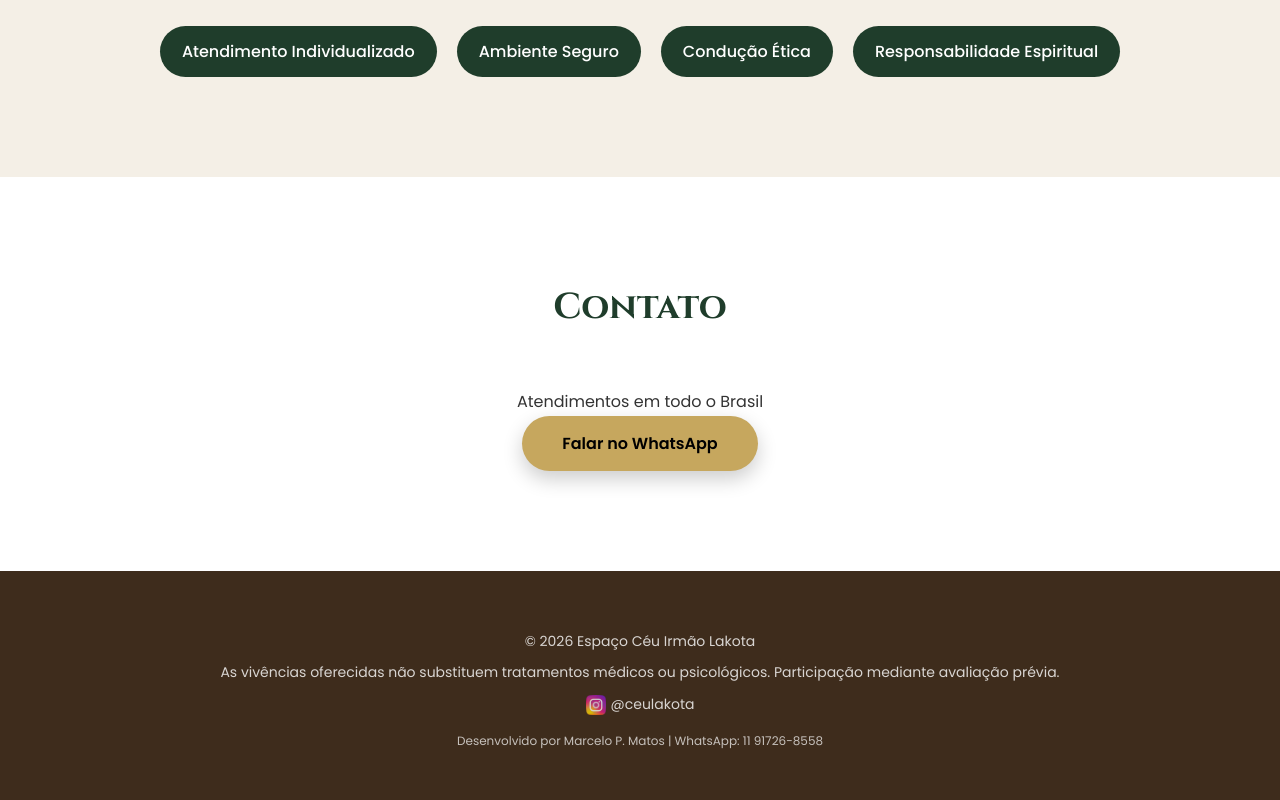
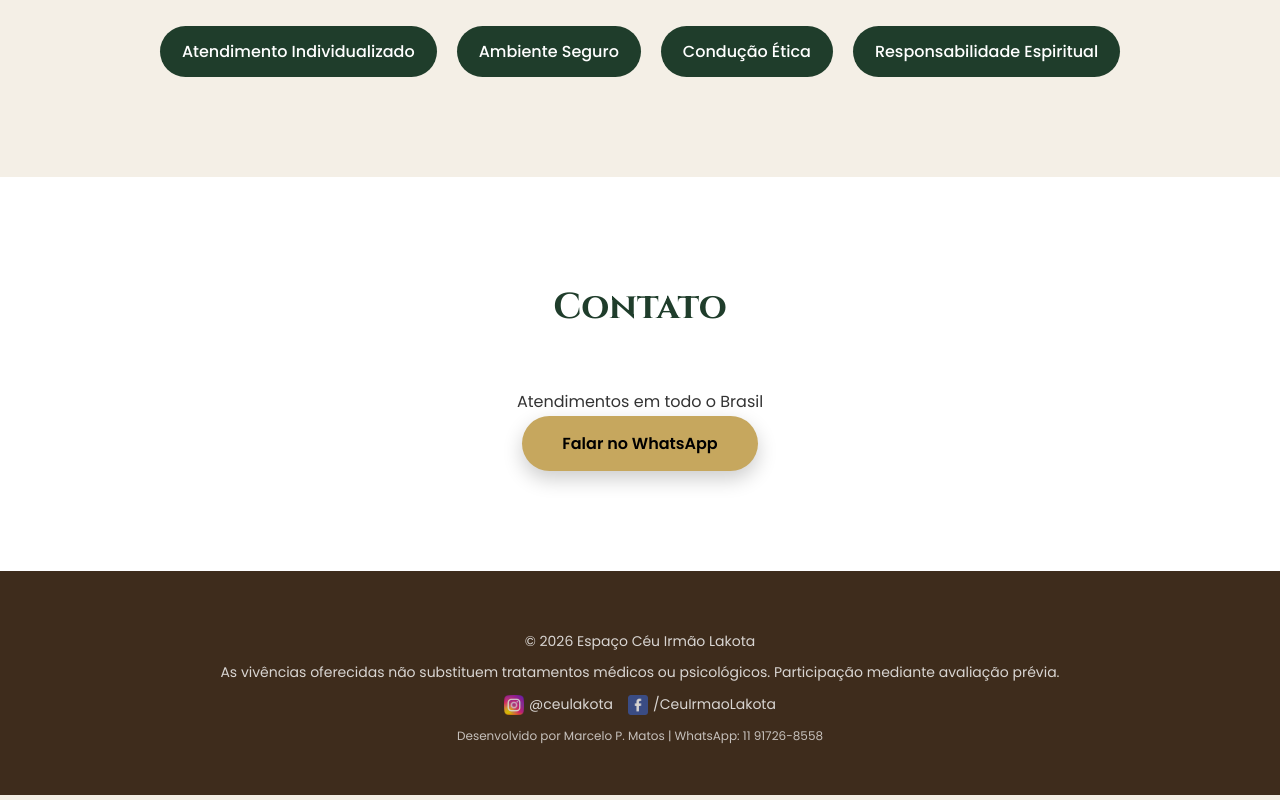
Before and after one commit to marcelompmatos/SiteLakota, a plain HTML site: page index.html in a window 1280 px wide. Shown: the part 3231-4031 px from the top of the page. Drawn offline with Linux system fonts and the light colour scheme; no server answers.

Commit message:
Ajuste site v1

```diff
--- a/index.html
+++ b/index.html
@@ -396,17 +396,23 @@ footer p{margin-top:10px;font-size:14px;opacity:0.8;line-height:1.5;}
 <footer>
   <p>© 2026 Espaço Céu Irmão Lakota</p>
   <p>As vivências oferecidas não substituem tratamentos médicos ou psicológicos. Participação mediante avaliação prévia.</p>
-  <div style="margin-top:10px; font-size:14px; opacity:0.8;">
+  <div style="margin-top:10px; font-size:14px; opacity:0.8; display:flex; gap:15px; justify-content:center; align-items:center;">
+    <!-- Instagram -->
     <a href="https://www.instagram.com/ceulakota/" target="_blank" style="text-decoration:none; color:inherit; display:inline-flex; align-items:center; gap:5px;">
       <img src="images/instagram_icon.png" alt="Instagram Espaço Céu Irmão Lakota" style="height:20px; width:20px;">
       @ceulakota
+    </a>
+
+    <!-- Facebook -->
+    <a href="https://www.facebook.com/pages/Ceu%20Irmao%20Lakota/1839235849656215/" target="_blank" style="text-decoration:none; color:inherit; display:inline-flex; align-items:center; gap:5px;">
+      <img src="images/facebook_icon.png" alt="Facebook Espaço Céu Irmão Lakota" style="height:20px; width:20px;">
+      /CeuIrmaoLakota
     </a>
   </div>
   <p style="margin-top:10px; font-size:12px; opacity:0.7;">
     Desenvolvido por Marcelo P. Matos | WhatsApp: <a href="https://wa.me/5591917268558" style="color:inherit; text-decoration:none;">11 91726-8558</a>
   </p>
 </footer>
-
 <script>
 // Navbar scroll
 const nav = document.getElementById("navbar");
```
Also changed, not shown: images/facebook_icon.png (added).
